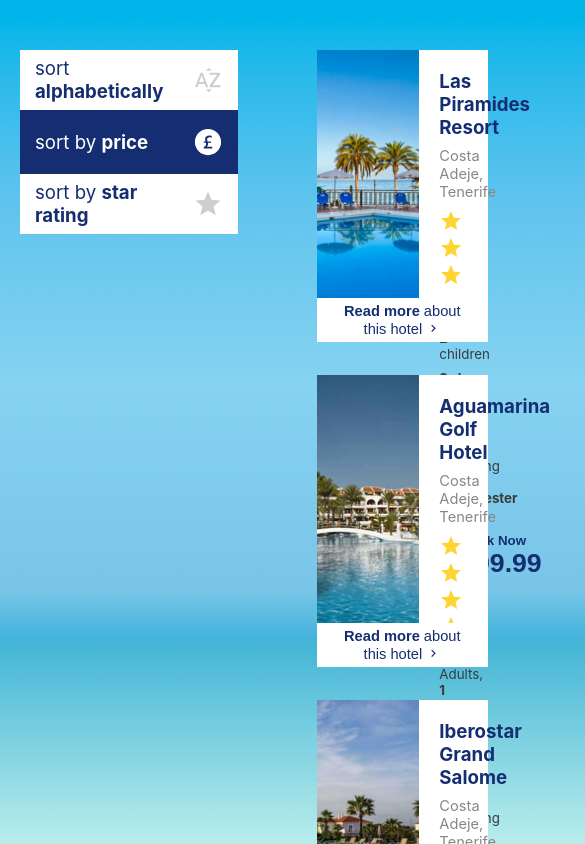
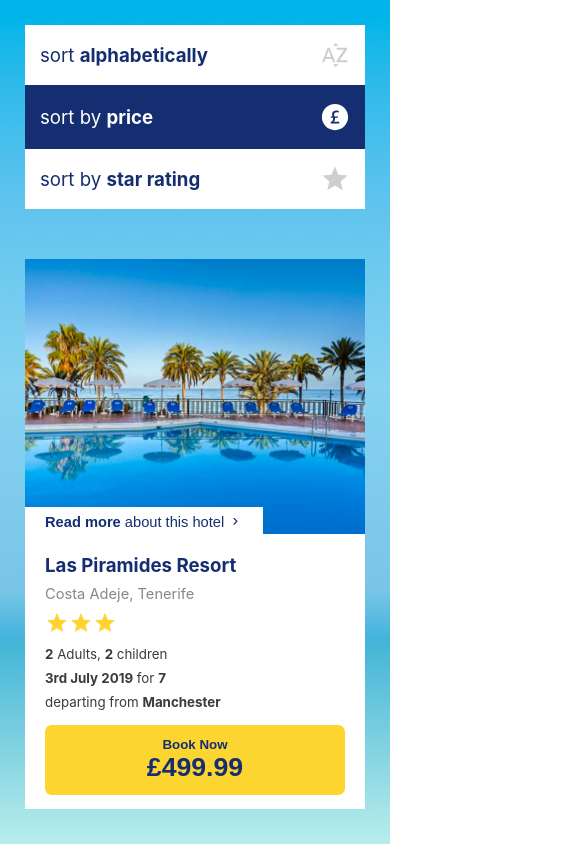
Before and after one commit to GrantJamws/travel-ecommerce-site, a React (Create React App) app: page / in a window 390 px wide. Shown: the top 844 px of the page, 585 px wide, since content can reach past the window. Built offline with nearby package versions, Linux system fonts and the light colour scheme.

Commit message:
Fixes to CSS to work on mobile as well

```diff
--- a/src/App.css
+++ b/src/App.css
@@ -4,9 +4,34 @@
 
 .App {
   display: flex;
+  flex-wrap: nowrap;
 }
 
 .hotel-cards-container {
   width: 70vw;
-  padding: 50px;
+  padding: 50px 25px;
 }
+
+.filters-container {
+  width: 30vw;
+  padding: 50px 25px;
+}
+
+@media screen and (max-width: 1200px) {
+  .App {
+    display: flex;
+    flex-wrap: wrap;
+  }
+
+  .hotel-cards-container {
+    width: 100vw;
+    padding: 25px;
+    display: grid;
+    justify-content: center;
+  }
+
+  .filters-container {
+    width: 100vw;
+    padding: 25px;
+  }
+}
--- a/src/App.tsx
+++ b/src/App.tsx
@@ -80,9 +80,12 @@
   return (
     <div className="App">
       <div className="background-image"/>
-      <Filters
-        onClick={onFilterClick}
-        filters={filters}/>
+      <div
+        className="filters-container">
+        <Filters
+          onClick={onFilterClick}
+          filters={filters}/>
+      </div>
       <div
         className="hotel-cards-container">
         { hotelData?.map((hotel: Hotel, index: number) => <HotelCard key={index} hotel={hotel}/>) }
--- a/src/components/filters/filter/styles.css
+++ b/src/components/filters/filter/styles.css
@@ -1,7 +1,7 @@
 .Filter {
     font-size: 10pt;
     height: 60px;
-    width: 100%;
+    width: calc(100% - 30px);
     max-width: 350px;
     padding: 0px 15px;
     border-bottom: 2px solid rgb(21, 46, 113);
@@ -39,3 +39,10 @@
 .Filter.selected svg {
     color: #fff;
 }
+
+
+@media screen and (max-width: 1200px) {
+    .Filter {
+        max-width: 720px;
+    }
+}
--- a/src/components/filters/styles.css
+++ b/src/components/filters/styles.css
@@ -1,7 +1,14 @@
 .Filters {
-    width: 30vw;
-    padding: 50px;
+    width: 100%;
     display: grid;
     align-content: baseline;
     justify-items: end;
 }
+
+
+
+@media screen and (max-width: 1200px) {
+    .Filters {
+        justify-items: center;
+    }
+}
--- a/src/components/hotelCard/styles.css
+++ b/src/components/hotelCard/styles.css
@@ -109,3 +109,18 @@
     color: rgb(254, 213, 48);
     margin-bottom: 8px;
 }
+
+@media screen and (max-width: 1200px) {
+    .hotel-card {
+        margin: 0px;
+        margin-bottom: 50px;
+    }
+
+    .hotel-card .hotel-image {
+        width: 100%;
+    }
+
+    .hotel-card .hotel-info {
+        width: calc(100% - 40px);
+    }
+}
```
